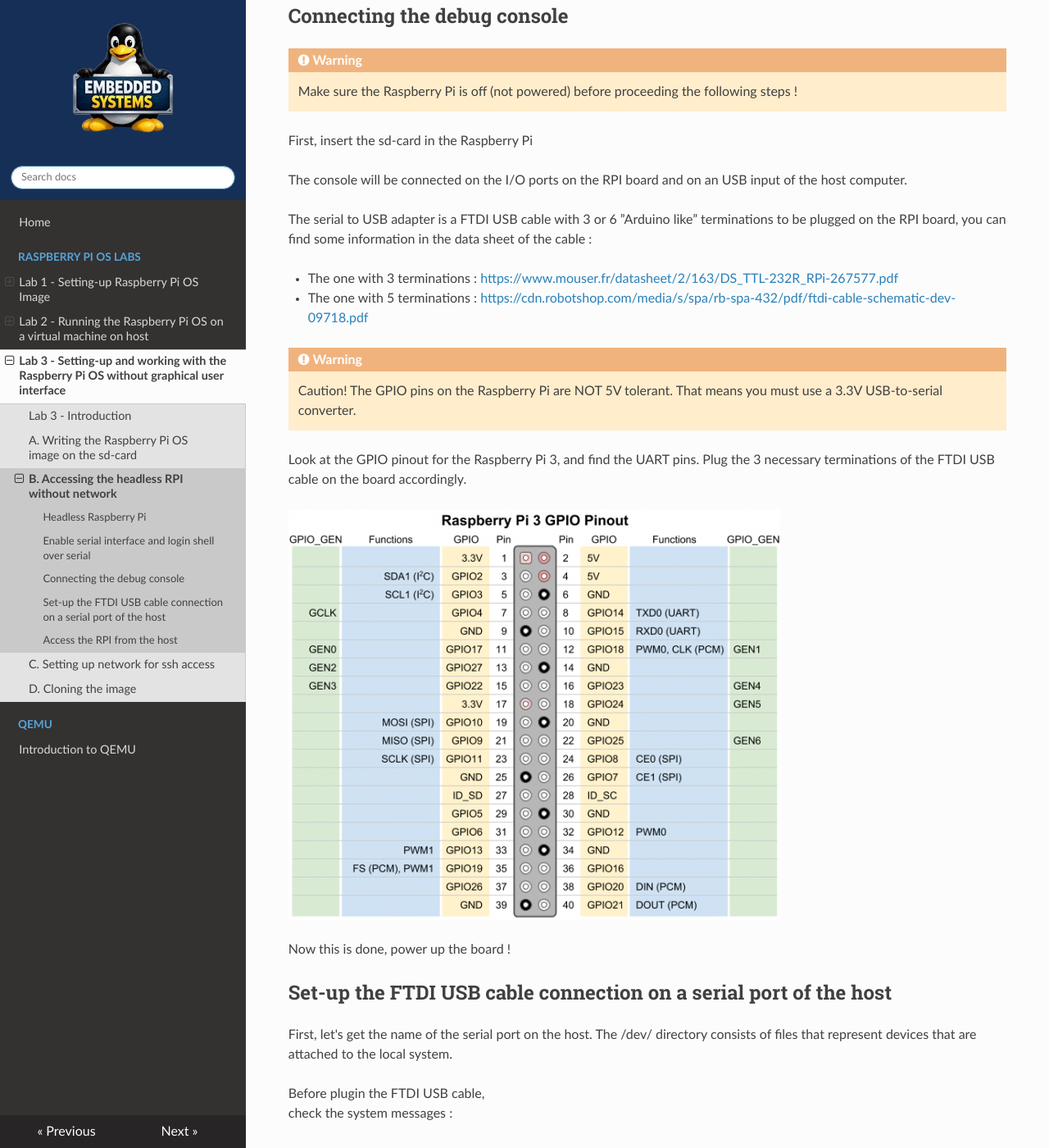
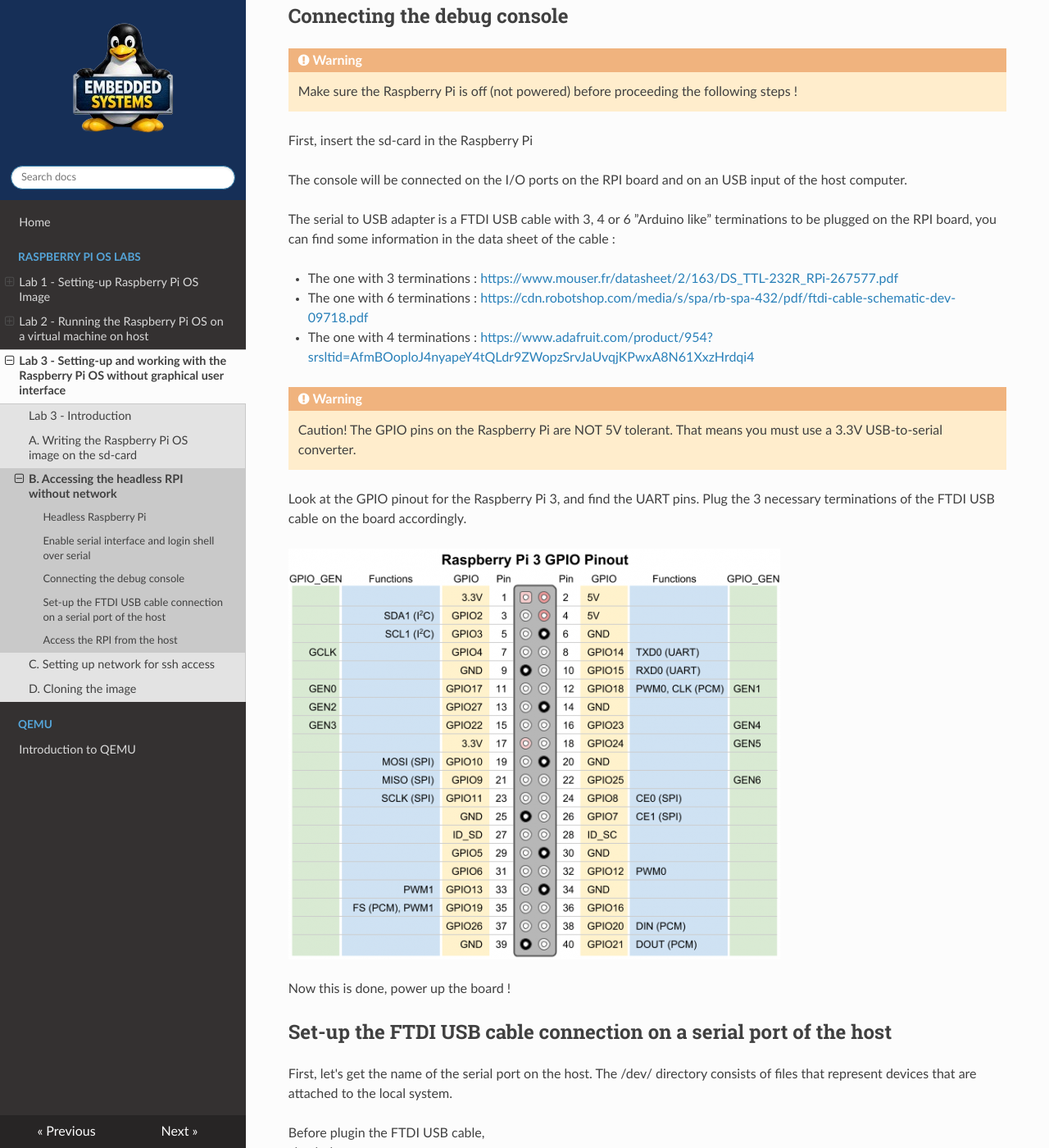
Before and after one commit to tlefloch/emb-sys, an MkDocs documentation site: the page built from docs/image/lab3/connecting.md, in a window 1280 px wide and 1400 px high, scrolled down 1557 px. Shown: the whole window at 82% size. Built offline with MkDocs 1.6.1, drawn with Linux system fonts in a browser that asks for light colours; nearby versions of some CDN libraries; some of the changed text lies outside the part shown.

Commit message:
fix typo

````diff
--- a/docs/image/lab3/connecting.md
+++ b/docs/image/lab3/connecting.md
@@ -50,12 +50,13 @@
 The console will be connected on the I/O ports on the RPI board
 and on an USB input of the host computer.
 
-The serial to USB adapter is a FTDI USB cable with 3 or 6 ”Arduino like” terminations
+The serial to USB adapter is a FTDI USB cable with 3, 4 or 6 ”Arduino like” terminations
 to be plugged on the RPI board, you can find some information in
 the data sheet of the cable :
 
 - The one with 3 terminations : [https://www.mouser.fr/datasheet/2/163/DS_TTL-232R_RPi-267577.pdf](https://www.mouser.fr/datasheet/2/163/DS_TTL-232R_RPi-267577.pdf)
-- The one with 5 terminations : [https://cdn.robotshop.com/media/s/spa/rb-spa-432/pdf/ftdi-cable-schematic-dev-09718.pdf](https://cdn.robotshop.com/media/s/spa/rb-spa-432/pdf/ftdi-cable-schematic-dev-09718.pdf)
+- The one with 6 terminations : [https://cdn.robotshop.com/media/s/spa/rb-spa-432/pdf/ftdi-cable-schematic-dev-09718.pdf](https://cdn.robotshop.com/media/s/spa/rb-spa-432/pdf/ftdi-cable-schematic-dev-09718.pdf)
+- The one with 4 terminations : [https://www.adafruit.com/product/954?srsltid=AfmBOoploJ4nyapeY4tQLdr9ZWopzSrvJaUvqjKPwxA8N61XxzHrdqi4](https://www.adafruit.com/product/954?srsltid=AfmBOoploJ4nyapeY4tQLdr9ZWopzSrvJaUvqjKPwxA8N61XxzHrdqi4)
 
 !!! Warning
     Caution! The GPIO pins on the Raspberry Pi are NOT 5V tolerant. That means you must use a 3.3V USB-to-serial converter.
@@ -86,7 +87,7 @@
 ```
 
 Now, plug the FTDI cable and check again. `dmesg` should tell you about a new connection and the devices list should display a new device
-https://cdn.robotshop.com/media/s/spa/rb-spa-432/pdf/ftdi-cable-schematic-dev-09718.pdf
+
 !!! Note "1 - Issue"
     Find the name of the serial port. It should be something like `/dev/tty*`
 
````
